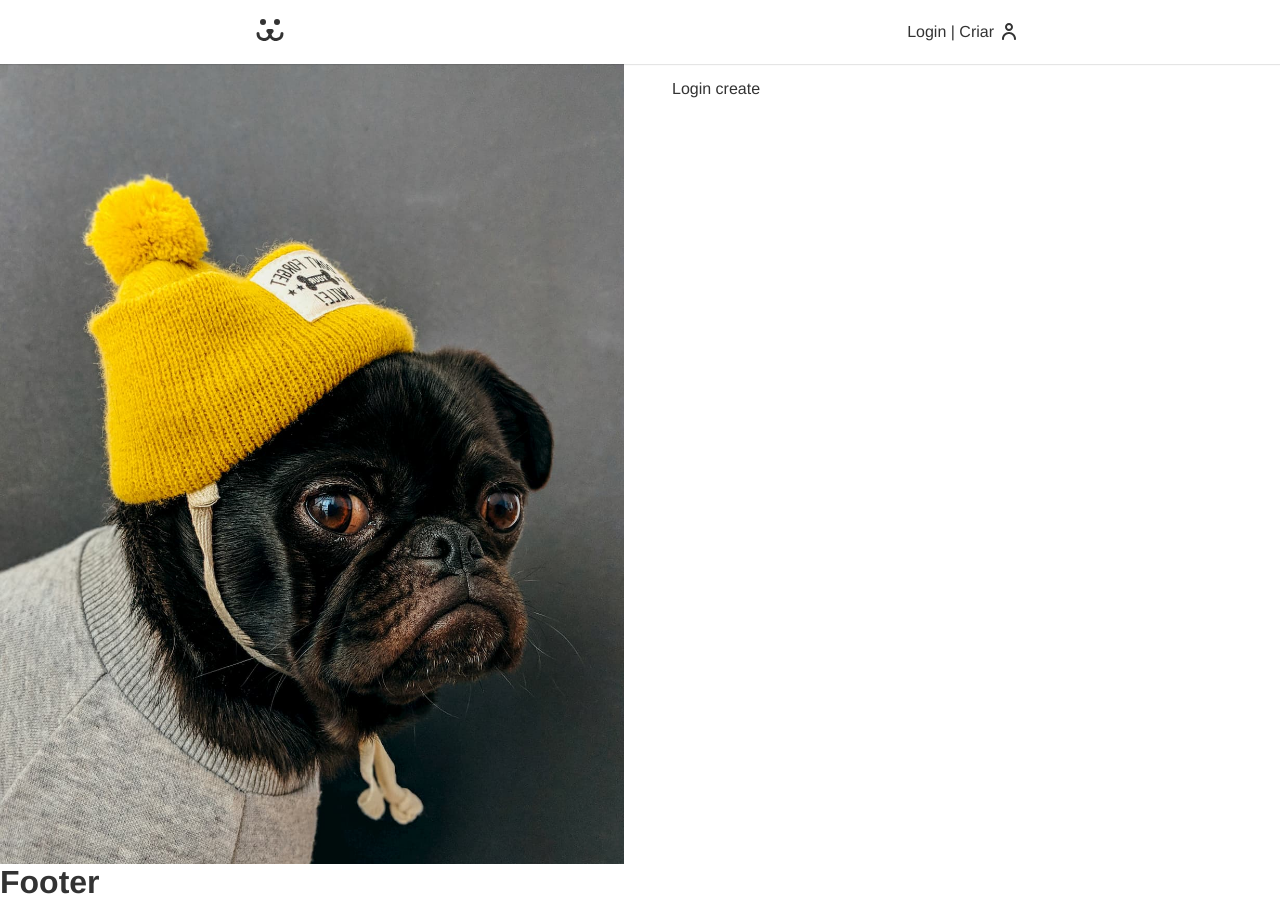
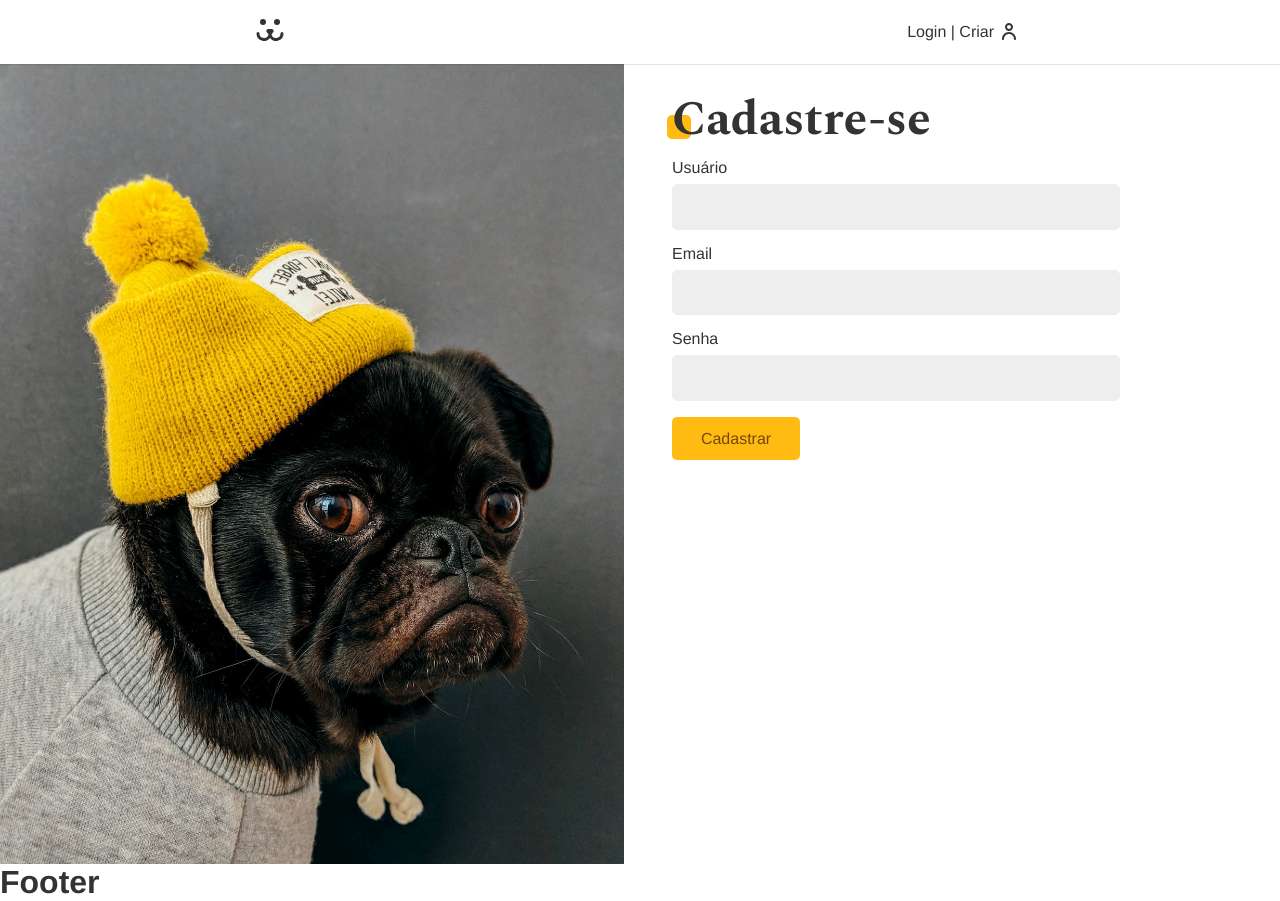
Before and after one commit to LucasDev9645/Projeto_Dogs_2023, a React app: page /login/criar in a window 1280 px wide. Built offline with nearby package versions, Linux system fonts and the light colour scheme; the HTML template or start-up script is replaced by a standard one.

Commit message:
Login create

```diff
--- a/src/Hooks/useForm.jsx
+++ b/src/Hooks/useForm.jsx
@@ -1,6 +1,14 @@
 import { useState } from "react";
 
-const useForm = () => {
+const types = {
+  email: {
+    regex:
+      /^(([^<>()[\]\\.,;:\s@"]+(\.[^<>()[\]\\.,;:\s@"]+)*)|.(".+"))@((\[[0-9]{1,3}\.[0-9]{1,3}\.[0-9]{1,3}\.[0-9]{1,3}\])|(([a-zA-Z\-0-9]+\.)+[a-zA-Z]{2,}))$/,
+    message: "Preencha um email válido",
+  },
+};
+
+const useForm = (type) => {
   const [value, setValue] = useState("");
   const [error, setError] = useState(null);
 
@@ -10,8 +18,12 @@ const useForm = () => {
   }
 
   function validate(value) {
+    if (type === false) return true;
     if (value.length === 0) {
       setError("Preencha o campo.");
+      return false;
+    } else if (types[type] && !types[type].regex.test(value)) {
+      setError(types[type].message);
       return false;
     } else {
       setError(null);
--- a/src/components/Login/LoginCreate/index.jsx
+++ b/src/components/Login/LoginCreate/index.jsx
@@ -1,7 +1,41 @@
-import React from "react";
+import { useContext } from "react";
+
+import { USER_POST } from "../../../util/api";
+import useForm from "../../../Hooks/useForm";
+import { UserContext } from "../../../UserContext";
+
+import Input from "../../Reusable/Input";
+import Button from "../../Reusable/Button";
 
 const LoginCreate = () => {
-  return <div>Login create</div>;
+  const username = useForm();
+  const email = useForm("email");
+  const password = useForm();
+
+  const { userLogin } = useContext(UserContext);
+
+  async function handleSubmit(e) {
+    e.preventDefault();
+    const { url, options } = USER_POST({
+      username: username.value,
+      email: email.value,
+      password: password.value,
+    });
+    const response = await fetch(url, options);
+    if (response.ok) userLogin(username.value, password.value);
+  }
+
+  return (
+    <section className="animeLeft">
+      <h1 className="title">Cadastre-se</h1>
+      <form onSubmit={handleSubmit}>
+        <Input label="Usuário" type="text" name="username" {...username} />
+        <Input label="Email" type="email" name="email" {...email} />
+        <Input label="Senha" type="password" name="password" {...password} />
+        <Button>Cadastrar</Button>
+      </form>
+    </section>
+  );
 };
 
 export default LoginCreate;
--- a/src/util/api.js
+++ b/src/util/api.js
@@ -36,3 +36,16 @@ export function USER_GET(token) {
     },
   };
 }
+
+export function USER_POST(body) {
+  return {
+    url: API_URL + "/api/user",
+    options: {
+      method: "POST",
+      headers: {
+        "Content-Type": "application/json",
+      },
+      body: JSON.stringify(body),
+    },
+  };
+}
```
